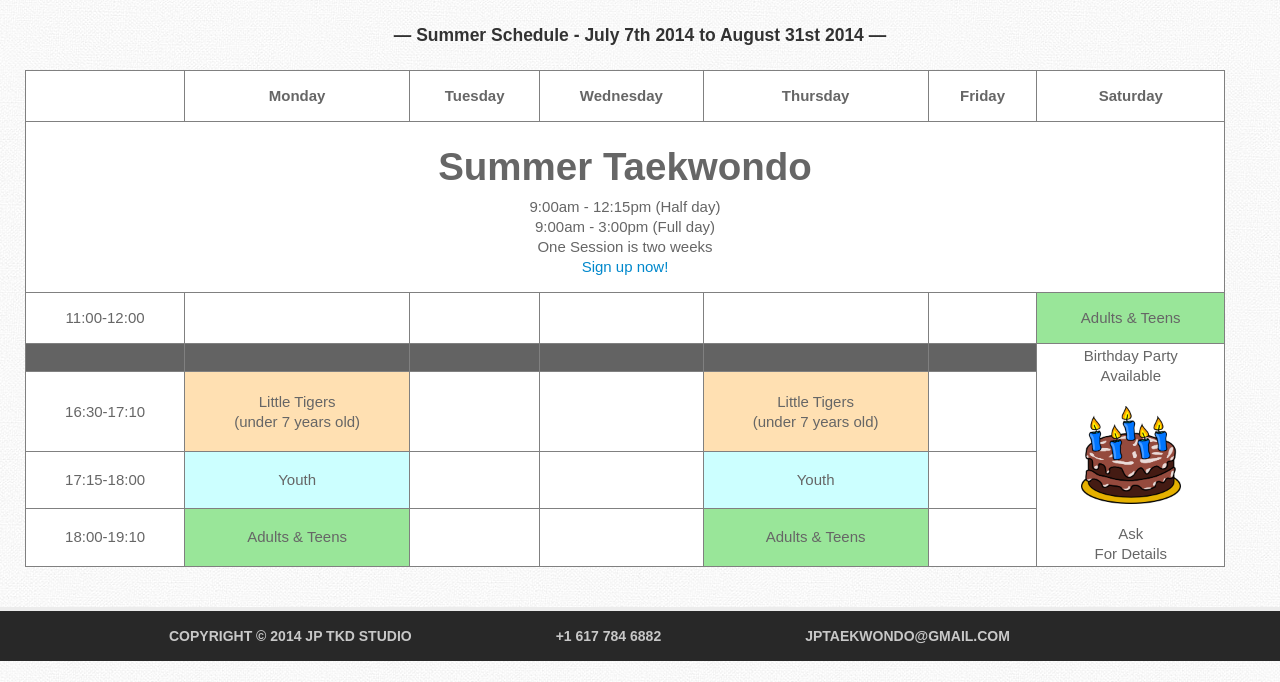
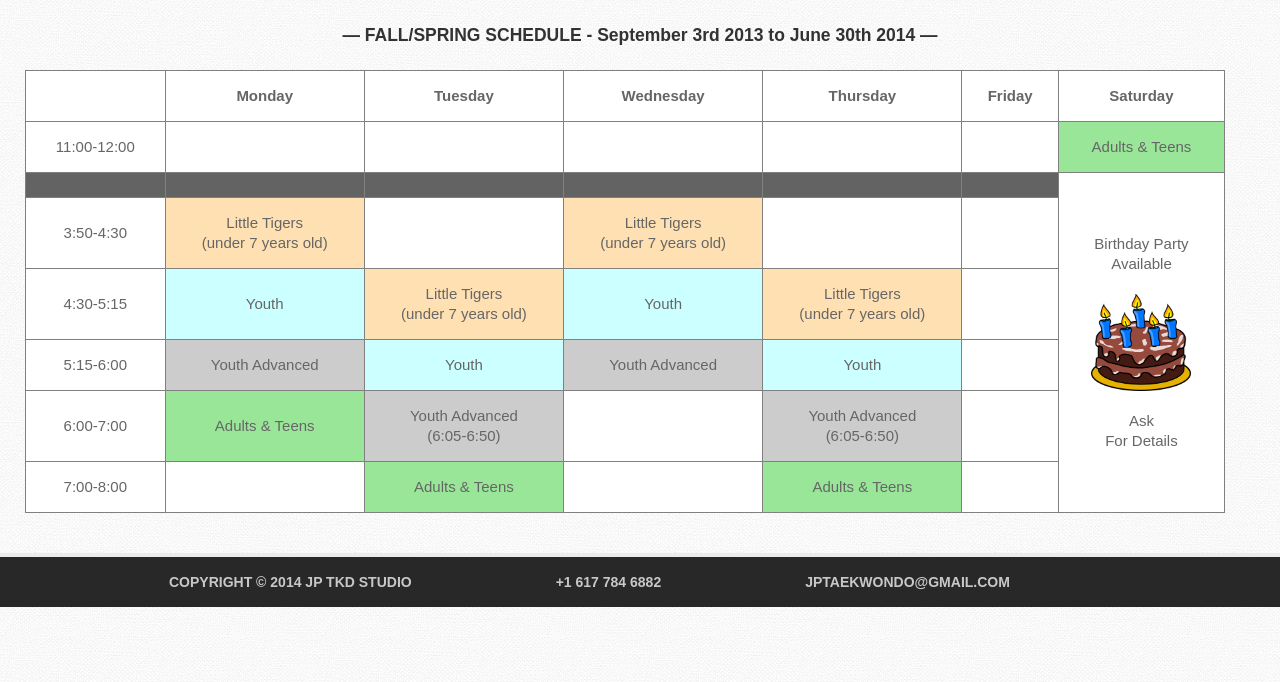
Before and after one commit to jklein/jptaekwondo, a PHP site: page /schedule.php in a window 1280 px wide. Shown: the part 118-800 px from the top of the page. Run offline with PHP 8.4, Linux system fonts and the light colour scheme.

Commit message:
Revert "Updating summer schedule 2014"
This reverts commit a5d3ff99f980e16b79eafde0c17b37ab5d61ddbb.

```diff
--- a/schedule.php
+++ b/schedule.php
@@ -1,5 +1,5 @@
 <?php
-$page_name = 'Summer Schedule - July 7th 2014 to August 31st 2014';
+$page_name = 'FALL/SPRING SCHEDULE - September 3rd 2013 to June 30th 2014';
 
 require 'includes/header.php';
 ?>
@@ -15,15 +15,6 @@ require 'includes/header.php';
                     <th>Thursday</th>
                     <th>Friday</th>
                     <th>Saturday</th>
-                </tr>
-                <tr>
-                    <td colspan="7">
-                        <h1>Summer Taekwondo</h1>
-                        9:00am - 12:15pm (Half day)<br/>
-                        9:00am - 3:00pm (Full day)<br/>
-                        One Session is two weeks<br/>
-                        <a href="summer.php">Sign up now!</a>
-                    </td>
                 </tr>
                 <tr>
                     <td>11:00-12:00</td>
@@ -49,30 +40,47 @@ require 'includes/header.php';
                     </td>
                 </tr>
                 <tr>
-                    <td>16:30-17:10</td>
+                    <td>3:50-4:30</td>
+                    <td class="under_seven">Little Tigers<br />(under 7 years old)</td>
+                    <td></td>
                     <td class="under_seven">Little Tigers<br />(under 7 years old)</td>
                     <td></td>
                     <td></td>
+                </tr>
+                <tr>
+                    <td>4:30-5:15</td>
+                    <td class="kids_a">Youth</td>
+                    <td class="under_seven">Little Tigers<br />(under 7 years old)</td>
+                    <td class="kids_a">Youth</td>
                     <td class="under_seven">Little Tigers<br />(under 7 years old)</td>
                     <td></td>
                 </tr>
                 <tr>
-                    <td>17:15-18:00</td>
+                    <td>5:15-6:00</td>
+                    <td class="youth_adv">Youth Advanced</td>
                     <td class="kids_a">Youth</td>
-                    <td></td>
-                    <td></td>
+                    <td class="youth_adv">Youth Advanced</td>
                     <td class="kids_a">Youth</td>
                     <td></td>
                 </tr>
                 <tr>
-                    <td>18:00-19:10</td>
+                    <td>6:00-7:00</td>
                     <td class="adult">Adults &amp; Teens</td>
+                    <td class="youth_adv">Youth Advanced<br/>(6:05-6:50)</td>
                     <td></td>
+                    <td class="youth_adv">Youth Advanced<br/>(6:05-6:50)</td>
+                    <td></td>
+                </tr>
+                <tr>
+                    <td>7:00-8:00</td>
+                    <td></td>
+                    <td class="adult">Adults &amp; Teens</td>
                     <td></td>
                     <td class="adult">Adults &amp; Teens</td>
                     <td></td>
                 </tr>
             </table>
+
         </div>
     </div>
 </section>
```
